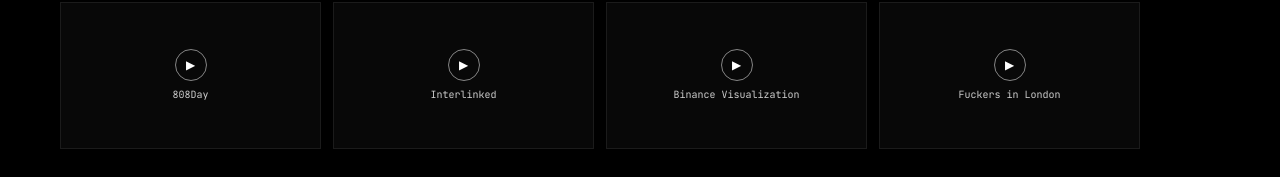
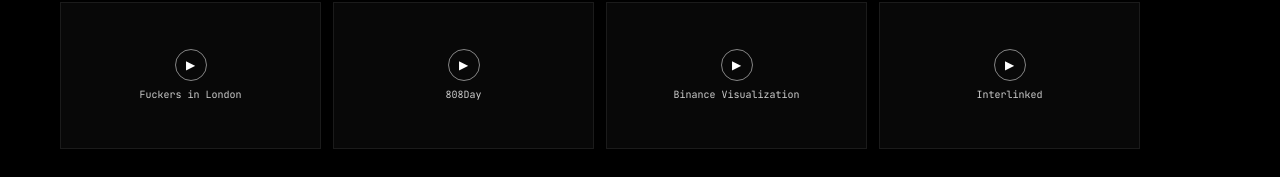
Before and after one commit to Asbeel24/a-d4web, a Next.js app: page /visual in a window 1280 px wide. Shown: the part 2830-3007 px from the top of the page. Built offline with nearby package versions, Linux system fonts and the light colour scheme.

Commit message:
fix: correct final video title mappings

```diff
--- a/app/visual/page.tsx
+++ b/app/visual/page.tsx
@@ -5,10 +5,10 @@ import { useState, useRef } from 'react';
 const videos = [
   { id: 1, title: 'JereimahsParty', type: 'mv', src: '/media/videos/JereimahsParty.mp4' },
   { id: 2, title: '0253Shanghai Freestyle', type: 'mv', src: '/media/videos/0253Shanghai Freestyle.mp4' },
-  { id: 3, title: '808Day', type: 'audio-visual', src: '/media/videos/8789_raw (1).mp4' },
-  { id: 4, title: 'Interlinked', type: 'audio-visual', src: '/media/videos/untitled (1).mov' },
+  { id: 3, title: 'Fuckers in London', type: 'audio-visual', src: '/media/videos/8789_raw (1).mp4' },
+  { id: 4, title: '808Day', type: 'audio-visual', src: '/media/videos/untitled (1).mov' },
   { id: 5, title: 'Binance Visualization', type: 'audio-visual', src: '/media/videos/Binance Visualization.mp4' },
-  { id: 6, title: 'Fuckers in London', type: 'audio-visual', src: '/media/videos/4d9fdb1f75daa02546b0b0a3bbac0c5c.mp4' },
+  { id: 6, title: 'Interlinked', type: 'audio-visual', src: '/media/videos/4d9fdb1f75daa02546b0b0a3bbac0c5c.mp4' },
 ];
 
 const archiveImages = [
```
